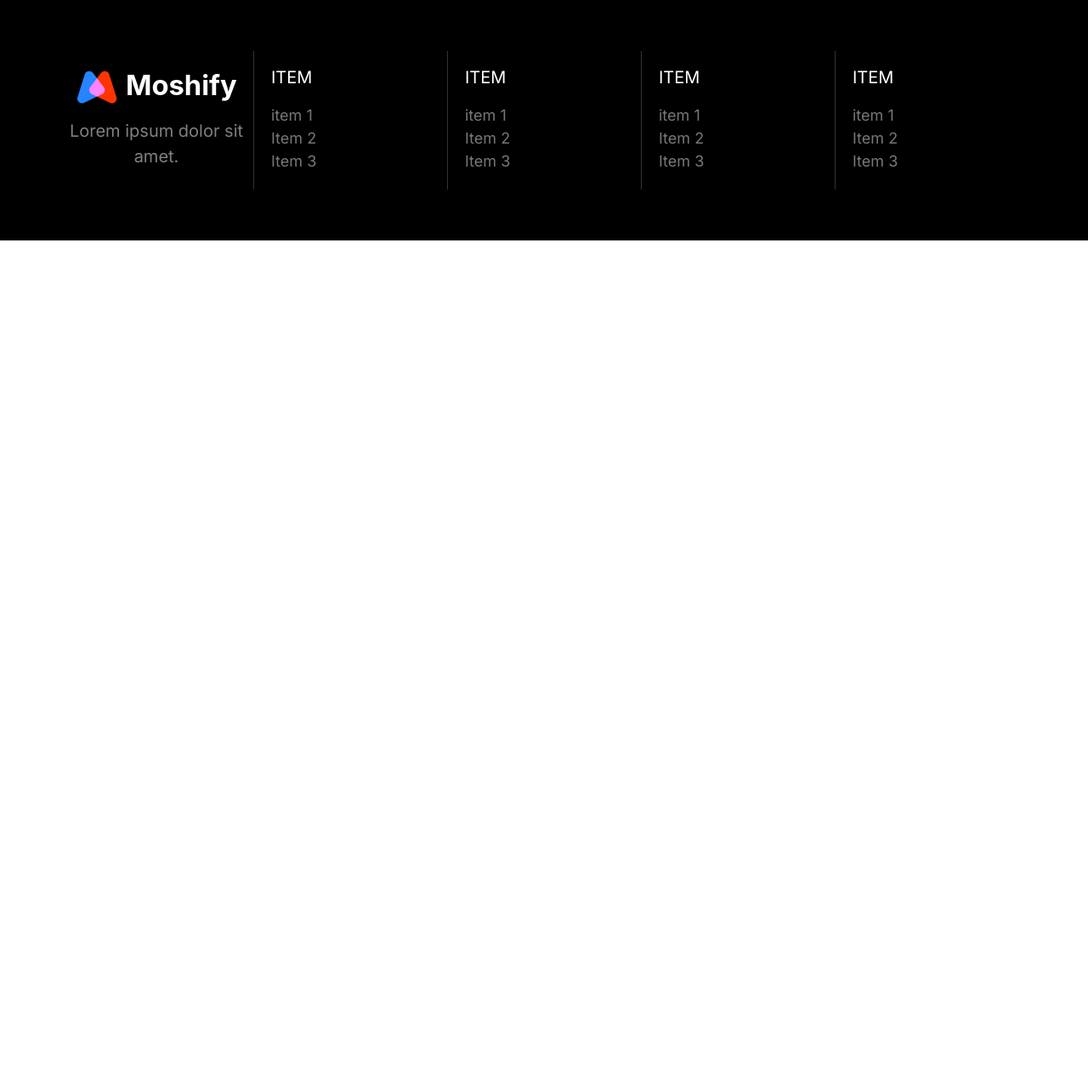
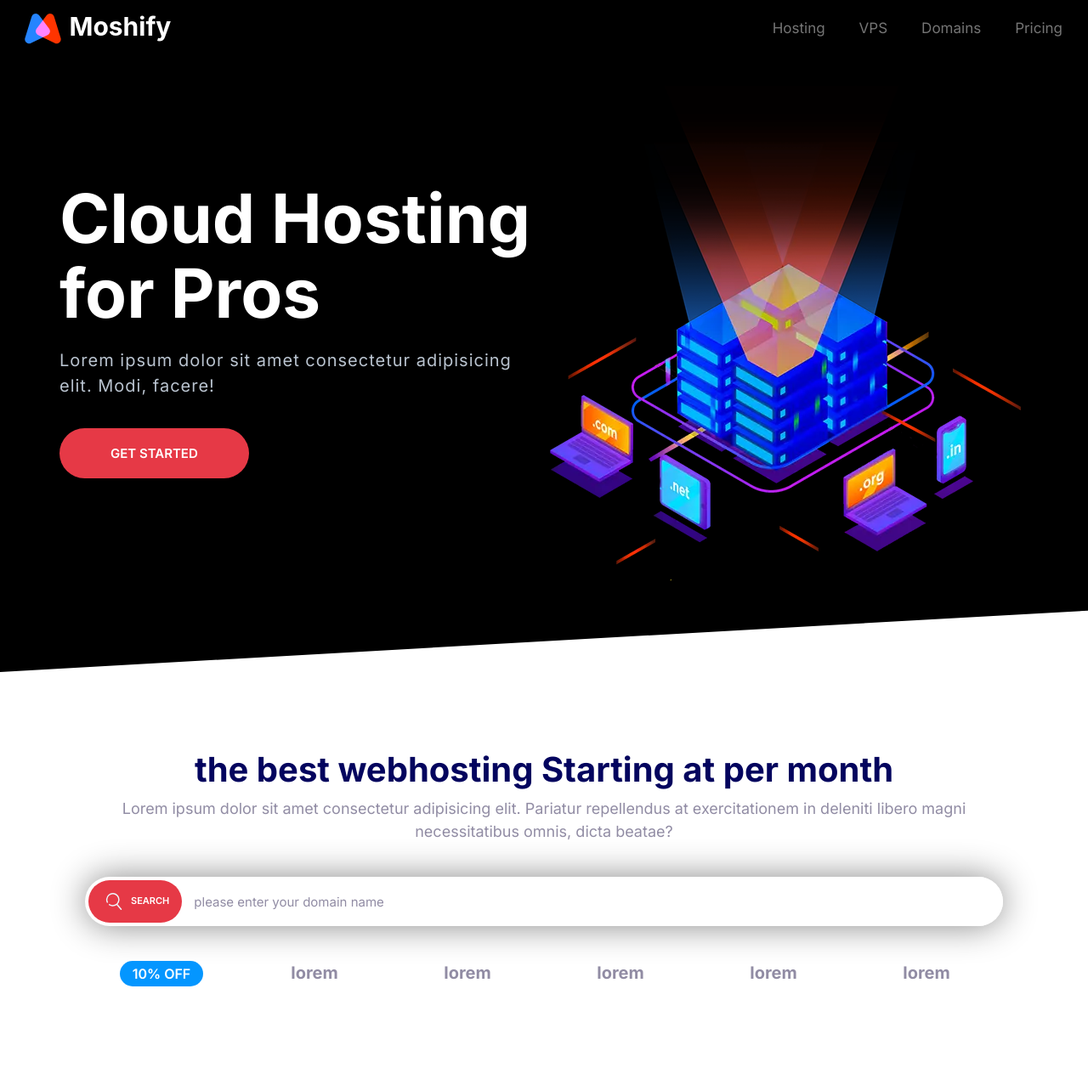
Before and after one commit to aliChavoshi/Moshify-HTML-CSS, a plain HTML site: page index.html in a window 1280 px wide. Shown: the whole page at 85% size. Before the commit the page ends 800 px from the top, so only its background shows below. Drawn offline with Linux system fonts and the light colour scheme.

Commit message:
37- Putting it All Together

```diff
--- a/css/styles.css
+++ b/css/styles.css
@@ -757,9 +757,9 @@ a {
 @media screen and (min-width: 768px) {
   .footer .grid {
     grid-template-columns: repeat(auto-fit, minmax(10rem, 1fr));
+    /* grid-template-columns: repeat(5, 1fr); */
     justify-items: left;
     align-items: center;
-    /* grid-template-columns: repeat(5, 1fr); */
   }
   .footer .collapsible__chevron {
     display: none;
--- a/index.html
+++ b/index.html
@@ -14,76 +14,58 @@
 </head>
 
 <body>
-  <footer>
-    <div class="block block--dark footer">
-      <div class="container grid">
-        <section class="collapsible collapsible--expanded footer__section">
-          <header class="collapsible__header">
-            <h2 class="collapsible__heading footer__heading">Item</h2>
-            <svg class="icon icon--white collapsible__chevron">
-              <use xlink:href="images/sprite.svg#chevron"></use>
-            </svg>
-          </header>
-          <div class="collapsible__content">
-            <ul class="list">
-              <li><a href="">item 1</a></li>
-              <li><a href="">Item 2</a></li>
-              <li><a href="">Item 3</a></li>
-            </ul>
-          </div>
-        </section>
-        <section class="collapsible  footer__section">
-          <header class="collapsible__header">
-            <h2 class="collapsible__heading footer__heading">Item</h2>
-            <svg class="icon icon--white collapsible__chevron">
-              <use xlink:href="images/sprite.svg#chevron"></use>
-            </svg>
-          </header>
-          <div class="collapsible__content">
-            <ul class="list">
-              <li><a href="">item 1</a></li>
-              <li><a href="">Item 2</a></li>
-              <li><a href="">Item 3</a></li>
-            </ul>
-          </div>
-        </section>
-        <section class="collapsible  footer__section">
-          <header class="collapsible__header">
-            <h2 class="collapsible__heading footer__heading">Item</h2>
-            <svg class="icon icon--white collapsible__chevron">
-              <use xlink:href="images/sprite.svg#chevron"></use>
-            </svg>
-          </header>
-          <div class="collapsible__content">
-            <ul class="list">
-              <li><a href="">item 1</a></li>
-              <li><a href="">Item 2</a></li>
-              <li><a href="">Item 3</a></li>
-            </ul>
-          </div>
-        </section>
-        <section class="collapsible  footer__section">
-          <header class="collapsible__header">
-            <h2 class="collapsible__heading footer__heading">Item</h2>
-            <svg class="icon icon--white collapsible__chevron">
-              <use xlink:href="images/sprite.svg#chevron"></use>
-            </svg>
-          </header>
-          <div class="collapsible__content">
-            <ul class="list">
-              <li><a href="">item 1</a></li>
-              <li><a href="">Item 2</a></li>
-              <li><a href="">Item 3</a></li>
-            </ul>
-          </div>
-        </section>
-        <div class="footer__brand">
-          <img src="images/logo.svg" alt="">
-          <p class="footer__copyright">Lorem ipsum dolor sit amet.</p>
-        </div>
+  <header>
+    <nav class="nav collapsible">
+      <a href="#"><img src="./images/logo.svg" class="nav__logo" alt="logo"></a>
+      <svg class="icon icon--white nav__toggler">
+        <use xlink:href="images/sprite.svg#menu"></use>
+      </svg>
+      <ul class="list nav__list collapsible__content">
+        <li class="list__item"><a href="#">Hosting</a></li>
+        <li class="list__item"><a href="#">VPS</a></li>
+        <li class="list__item"><a href="#">Domains</a></li>
+        <li class="list__item"><a href="#">Pricing</a></li>
+      </ul>
+    </nav>
+  </header>
+  <section>
+    <div class="block block--dark clip-skewed-left hero">
+      <div class="container grid grid--1x2">
+        <header class="hero__content">
+          <h1 class="block__heading">Cloud Hosting for Pros</h1>
+          <p class="hero__tagline">Lorem ipsum dolor sit amet consectetur adipisicing elit. Modi, facere!</p>
+          <a href="#" class="btn btn--accent btn--stretched">GET STARTED</a>
+        </header>
+        <picture>
+          <source type="image/webp" srcset="images/banner.webp 1x, images/banner@2x.webp 2x" />
+          <source type="image/png" srcset="images/banner.png 1x, images/banner@2x.png 2x" />
+          <img class="hero__image" src="images/banner.png" alt="banner">
+        </picture>
       </div>
     </div>
-  </footer>
+  </section>
+  <section class="block container block-domain">
+    <div class="block__header">
+      <h2>the best webhosting Starting at per month</h2>
+      <p>Lorem ipsum dolor sit amet consectetur adipisicing elit. Pariatur repellendus at exercitationem in deleniti
+        libero magni necessitatibus omnis, dicta beatae?</p>
+    </div>
+    <div class="input-group">
+      <button class="btn btn--accent">
+        <svg class="icon icon--white">
+          <use xlink:href="images/sprite.svg#search"></use>
+        </svg>Search</button>
+      <input type="text" class="input" placeholder="please enter your domain name" />
+    </div>
+    <ul class="list block-domain__price">
+      <li><span class="badge badge--primary badge--small">10% OFF</span></li>
+      <li>lorem</li>
+      <li>lorem</li>
+      <li>lorem</li>
+      <li>lorem</li>
+      <li>lorem</li>
+    </ul>
+  </section>
   <script src="js/main.js"></script>
 </body>
 
```
